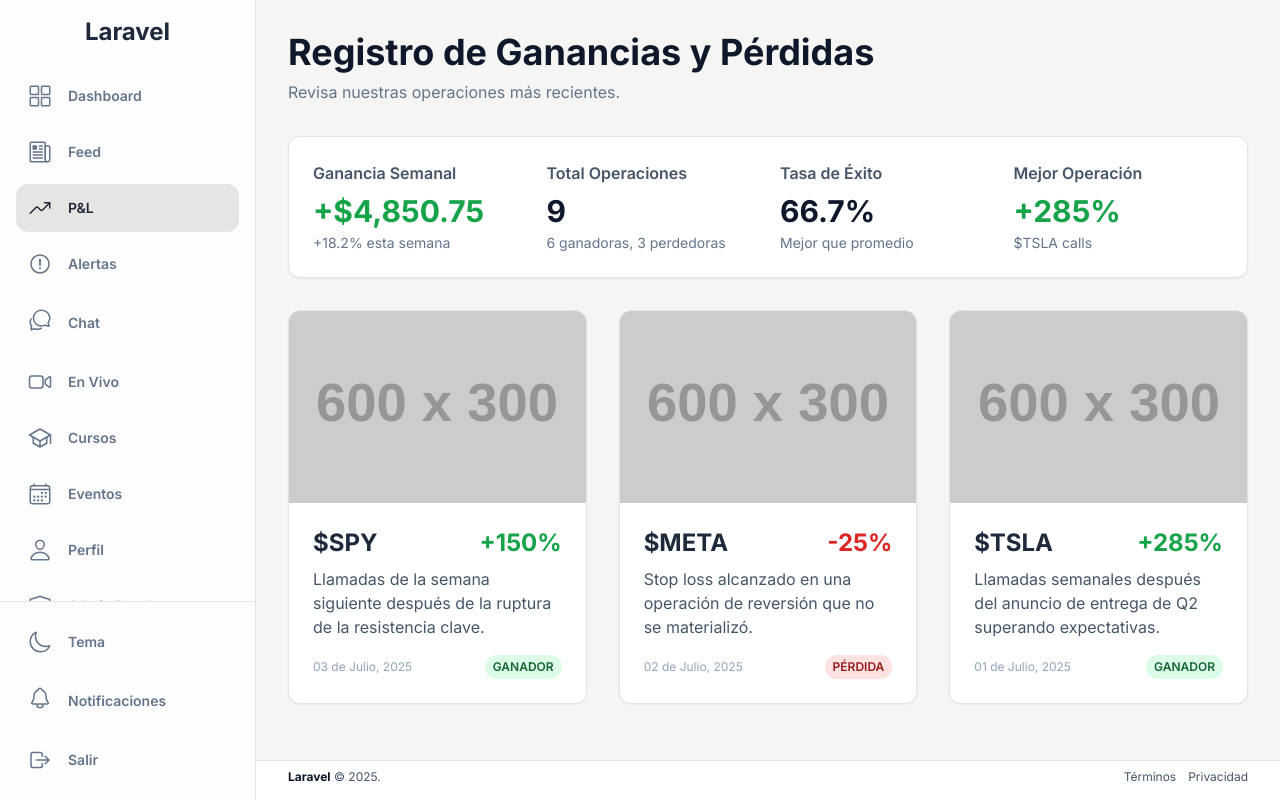
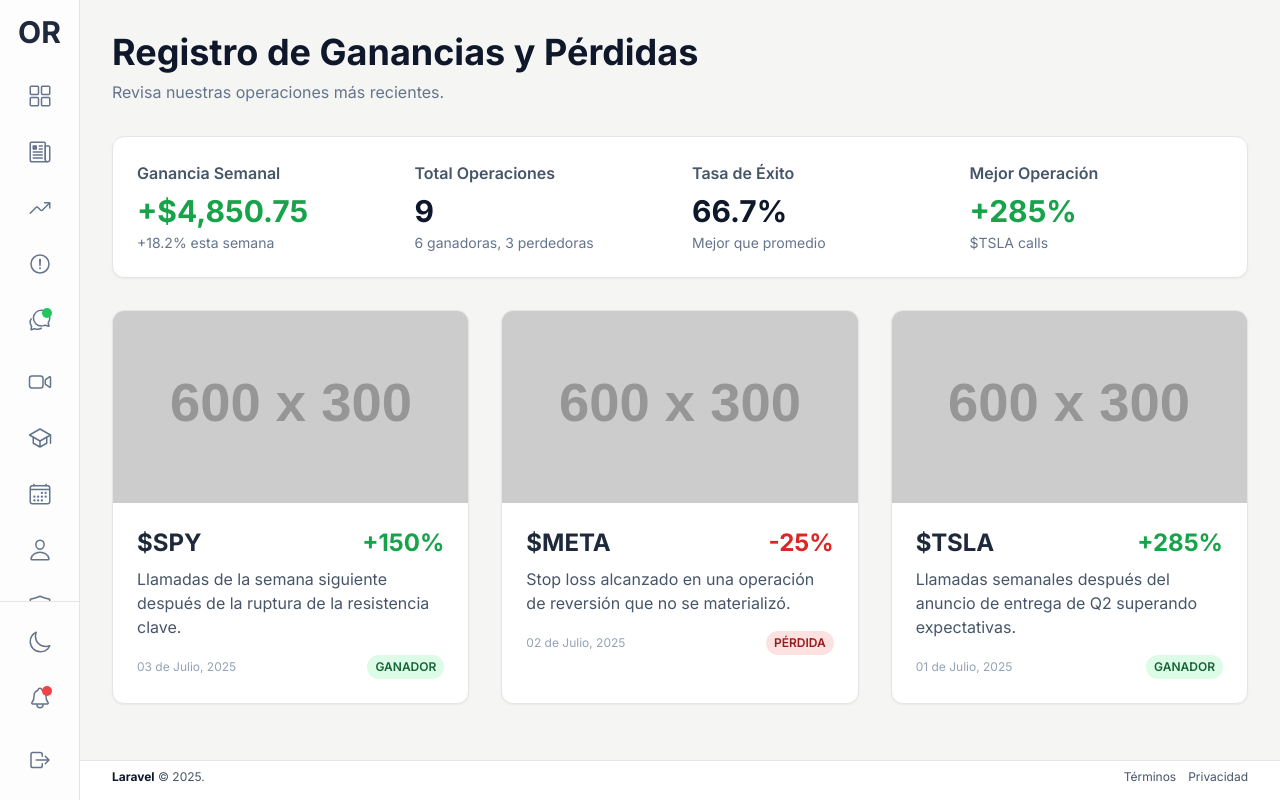
Before and after one commit to AlexCodeForge/cproject, a Laravel app: page /pnl in a window 1280 px wide. Run offline with Laravel 12, Linux system fonts and the light colour scheme; a user stored in the database is signed in; data comes from the database, SQL or seed files in the repository; grey boxes labelled with a size stand in for pictures from a placeholder-image service; data that the repository does not hold is empty; parts of the project's set-up code (start-up, migrations or seed data) failed here and were passed over; some libraries are stand-ins or nearby versions.

Commit message:
feat: task 5 compelted

```diff
--- a/resources/views/layouts/app.blade.php
+++ b/resources/views/layouts/app.blade.php
@@ -197,39 +197,37 @@
                         <ion-icon name="grid-outline" class="text-2xl flex-shrink-0"></ion-icon>
                         <span class="nav-text ml-4 text-sm font-semibold whitespace-nowrap transition-opacity">Dashboard</span>
                     </a>
-                    <a href="{{ route('feed') }}" class="nav-item {{ request()->routeIs('feed') ? 'active bg-stone-200 dark:bg-gray-700 text-slate-800 dark:text-gray-200' : 'text-slate-500 dark:text-gray-400 hover:bg-stone-200 dark:hover:bg-gray-700 hover:text-slate-800 dark:hover:text-gray-200' }} flex items-center p-3 rounded-xl overflow-hidden transition-all" wire:navigate>
+                    <a href="#" class="nav-item flex items-center p-3 rounded-xl overflow-hidden text-slate-500 dark:text-gray-400 hover:bg-stone-200 dark:hover:bg-gray-700 hover:text-slate-800 dark:hover:text-gray-200 transition-all">
                         <ion-icon name="newspaper-outline" class="text-2xl flex-shrink-0"></ion-icon>
                         <span class="nav-text ml-4 text-sm font-semibold whitespace-nowrap transition-opacity">Feed</span>
                     </a>
-                    <a href="{{ route('pnl') }}" class="nav-item {{ request()->routeIs('pnl') ? 'active bg-stone-200 dark:bg-gray-700 text-slate-800 dark:text-gray-200' : 'text-slate-500 dark:text-gray-400 hover:bg-stone-200 dark:hover:bg-gray-700 hover:text-slate-800 dark:hover:text-gray-200' }} flex items-center p-3 rounded-xl overflow-hidden transition-all" wire:navigate>
+                    <a href="#" class="nav-item flex items-center p-3 rounded-xl overflow-hidden text-slate-500 dark:text-gray-400 hover:bg-stone-200 dark:hover:bg-gray-700 hover:text-slate-800 dark:hover:text-gray-200 transition-all">
                         <ion-icon name="trending-up-outline" class="text-2xl flex-shrink-0"></ion-icon>
                         <span class="nav-text ml-4 text-sm font-semibold whitespace-nowrap transition-opacity">P&L</span>
                     </a>
-                    <a href="{{ route('alerts') }}" class="nav-item {{ request()->routeIs('alerts') ? 'active bg-stone-200 dark:bg-gray-700 text-slate-800 dark:text-gray-200' : 'text-slate-500 dark:text-gray-400 hover:bg-stone-200 dark:hover:bg-gray-700 hover:text-slate-800 dark:hover:text-gray-200' }} flex items-center p-3 rounded-xl overflow-hidden transition-all" wire:navigate>
+                    <a href="#" class="nav-item flex items-center p-3 rounded-xl overflow-hidden text-slate-500 dark:text-gray-400 hover:bg-stone-200 dark:hover:bg-gray-700 hover:text-slate-800 dark:hover:text-gray-200 transition-all">
                         <ion-icon name="alert-circle-outline" class="text-2xl flex-shrink-0"></ion-icon>
                         <span class="nav-text ml-4 text-sm font-semibold whitespace-nowrap transition-opacity">Alertas</span>
                     </a>
-                    <a href="{{ route('chat') }}" class="nav-item {{ request()->routeIs('chat') ? 'active bg-stone-200 dark:bg-gray-700 text-slate-800 dark:text-gray-200' : 'text-slate-500 dark:text-gray-400 hover:bg-stone-200 dark:hover:bg-gray-700 hover:text-slate-800 dark:hover:text-gray-200' }} flex items-center p-3 rounded-xl overflow-hidden transition-all" wire:navigate>
+                    <a href="#" class="nav-item flex items-center p-3 rounded-xl overflow-hidden text-slate-500 dark:text-gray-400 hover:bg-stone-200 dark:hover:bg-gray-700 hover:text-slate-800 dark:hover:text-gray-200 transition-all">
                         <div class="relative">
                             <ion-icon name="chatbubbles-outline" class="text-2xl flex-shrink-0"></ion-icon>
-                            @if(auth()->user()->unreadNotifications()->count() > 0)
                             <span class="absolute top-0 right-0 flex h-2.5 w-2.5">
                                 <span class="animate-ping absolute inline-flex h-full w-full rounded-full bg-green-400 opacity-75"></span>
                                 <span class="relative inline-flex rounded-full h-2.5 w-2.5 bg-green-500"></span>
                             </span>
-                            @endif
                         </div>
                         <span class="nav-text ml-4 text-sm font-semibold whitespace-nowrap transition-opacity">Chat</span>
                     </a>
-                    <a href="{{ route('live') }}" class="nav-item {{ request()->routeIs('live') ? 'active bg-stone-200 dark:bg-gray-700 text-slate-800 dark:text-gray-200' : 'text-slate-500 dark:text-gray-400 hover:bg-stone-200 dark:hover:bg-gray-700 hover:text-slate-800 dark:hover:text-gray-200' }} flex items-center p-3 rounded-xl overflow-hidden transition-all" wire:navigate>
+                    <a href="#" class="nav-item flex items-center p-3 rounded-xl overflow-hidden text-slate-500 dark:text-gray-400 hover:bg-stone-200 dark:hover:bg-gray-700 hover:text-slate-800 dark:hover:text-gray-200 transition-all">
                         <ion-icon name="videocam-outline" class="text-2xl flex-shrink-0"></ion-icon>
                         <span class="nav-text ml-4 text-sm font-semibold whitespace-nowrap transition-opacity">En Vivo</span>
                     </a>
-                    <a href="{{ route('courses') }}" class="nav-item {{ request()->routeIs('courses') ? 'active bg-stone-200 dark:bg-gray-700 text-slate-800 dark:text-gray-200' : 'text-slate-500 dark:text-gray-400 hover:bg-stone-200 dark:hover:bg-gray-700 hover:text-slate-800 dark:hover:text-gray-200' }} flex items-center p-3 rounded-xl overflow-hidden transition-all" wire:navigate>
+                    <a href="#" class="nav-item flex items-center p-3 rounded-xl overflow-hidden text-slate-500 dark:text-gray-400 hover:bg-stone-200 dark:hover:bg-gray-700 hover:text-slate-800 dark:hover:text-gray-200 transition-all">
                         <ion-icon name="school-outline" class="text-2xl flex-shrink-0"></ion-icon>
                         <span class="nav-text ml-4 text-sm font-semibold whitespace-nowrap transition-opacity">Cursos</span>
                     </a>
-                    <a href="{{ route('events') }}" class="nav-item {{ request()->routeIs('events') ? 'active bg-stone-200 dark:bg-gray-700 text-slate-800 dark:text-gray-200' : 'text-slate-500 dark:text-gray-400 hover:bg-stone-200 dark:hover:bg-gray-700 hover:text-slate-800 dark:hover:text-gray-200' }} flex items-center p-3 rounded-xl overflow-hidden transition-all" wire:navigate>
+                    <a href="#" class="nav-item flex items-center p-3 rounded-xl overflow-hidden text-slate-500 dark:text-gray-400 hover:bg-stone-200 dark:hover:bg-gray-700 hover:text-slate-800 dark:hover:text-gray-200 transition-all">
                         <ion-icon name="calendar-outline" class="text-2xl flex-shrink-0"></ion-icon>
                         <span class="nav-text ml-4 text-sm font-semibold whitespace-nowrap transition-opacity">Eventos</span>
                     </a>
@@ -258,12 +256,10 @@
                 <button id="notifications-toggle" title="Notificaciones" class="w-full flex items-center p-3 rounded-xl text-slate-500 dark:text-gray-400 hover:bg-stone-200 dark:hover:bg-gray-700 hover:text-slate-800 dark:hover:text-gray-200 transition-all overflow-hidden">
                     <div class="relative">
                         <ion-icon name="notifications-outline" class="text-2xl flex-shrink-0"></ion-icon>
-                        @if(auth()->user()->unreadNotifications()->count() > 0)
                         <span class="absolute top-0 right-0 flex h-2.5 w-2.5">
                             <span class="animate-ping absolute inline-flex h-full w-full rounded-full bg-red-400 opacity-75"></span>
                             <span class="relative inline-flex rounded-full h-2.5 w-2.5 bg-red-500"></span>
                         </span>
-                        @endif
                     </div>
                     <span class="nav-text ml-4 text-sm font-semibold whitespace-nowrap transition-opacity">Notificaciones</span>
                 </button>
@@ -317,41 +313,33 @@
             </div>
         </aside>
 
-        <!-- =================================================================== -->
-        <!-- COMPONENT: MOBILE BOTTOM NAVIGATION                                 -->
-        <!-- =================================================================== -->
-        <nav class="lg:hidden fixed bottom-0 left-0 right-0 bg-white/80 dark:bg-gray-800/80 backdrop-blur-lg border-t border-stone-200 dark:border-gray-700 flex justify-around py-2 z-30">
-            <a href="{{ route('dashboard') }}" class="mobile-nav-item flex flex-col items-center justify-center w-16 text-xs gap-1 {{ request()->routeIs('dashboard') ? 'text-blue-600 dark:text-blue-400' : 'text-slate-500 dark:text-gray-400' }}">
-                <ion-icon name="grid" class="text-2xl"></ion-icon>
-                <span>Dashboard</span>
+        <!-- MOBILE BOTTOM NAVIGATION -->
+        <nav class="lg:hidden fixed bottom-0 left-0 right-0 bg-white/80 dark:bg-gray-800/80 backdrop-blur-lg border-t border-stone-200 dark:border-gray-700 flex justify-around py-2 z-10">
+            <a href="{{ route('dashboard') }}" class="mobile-nav-item flex flex-col items-center {{ request()->routeIs('dashboard') ? 'text-slate-700 dark:text-gray-200' : 'text-slate-500 dark:text-gray-400' }} p-2">
+                <ion-icon name="grid-outline" class="text-2xl"></ion-icon>
+                <span class="text-xs {{ request()->routeIs('dashboard') ? 'font-bold' : '' }}">Inicio</span>
             </a>
-            <a href="{{ route('feed') }}" class="mobile-nav-item flex flex-col items-center justify-center w-16 text-xs gap-1 {{ request()->routeIs('feed') ? 'text-blue-600 dark:text-blue-400' : 'text-slate-500 dark:text-gray-400' }}">
+            <a href="#" class="mobile-nav-item flex flex-col items-center text-slate-500 dark:text-gray-400 p-2">
                 <ion-icon name="newspaper-outline" class="text-2xl"></ion-icon>
-                <span>Feed</span>
+                <span class="text-xs">Feed</span>
             </a>
-            <a href="{{ route('alerts') }}" class="mobile-nav-item flex flex-col items-center justify-center w-16 text-xs gap-1 {{ request()->routeIs('alerts') ? 'text-blue-600 dark:text-blue-400' : 'text-slate-500 dark:text-gray-400' }}">
+            <a href="#" class="mobile-nav-item flex flex-col items-center text-slate-500 dark:text-gray-400 p-2">
+                <ion-icon name="trending-up-outline" class="text-2xl"></ion-icon>
+                <span class="text-xs">P&L</span>
+            </a>
+            <a href="#" class="mobile-nav-item flex flex-col items-center text-slate-500 dark:text-gray-400 p-2">
                 <ion-icon name="alert-circle-outline" class="text-2xl"></ion-icon>
-                <span>Alertas</span>
+                <span class="text-xs">Alertas</span>
             </a>
-            <a href="{{ route('chat') }}" class="mobile-nav-item flex flex-col items-center justify-center w-16 text-xs gap-1 {{ request()->routeIs('chat') ? 'text-blue-600 dark:text-blue-400' : 'text-slate-500 dark:text-gray-400' }}">
-                <div class="relative">
-                    <ion-icon name="chatbubbles-outline" class="text-2xl"></ion-icon>
-                    {{-- This will be dynamic later --}}
-                    <span class="absolute -top-1 -right-1 flex h-2.5 w-2.5">
-                        <span class="animate-ping absolute inline-flex h-full w-full rounded-full bg-green-400 opacity-75"></span>
-                        <span class="relative inline-flex rounded-full h-2.5 w-2.5 bg-green-500"></span>
-                    </span>
-                </div>
-                <span>Chat</span>
-            </a>
-            <a href="{{ route('profile') }}" class="mobile-nav-item flex flex-col items-center justify-center w-16 text-xs gap-1 {{ request()->routeIs('profile') ? 'text-blue-600 dark:text-blue-400' : 'text-slate-500 dark:text-gray-400' }}">
+            <a href="{{ route('profile') }}" class="mobile-nav-item flex flex-col items-center {{ request()->routeIs('profile') ? 'text-slate-700 dark:text-gray-200' : 'text-slate-500 dark:text-gray-400' }} p-2">
                 <ion-icon name="person-outline" class="text-2xl"></ion-icon>
-                <span>Perfil</span>
+                <span class="text-xs {{ request()->routeIs('profile') ? 'font-bold' : '' }}">Perfil</span>
             </a>
         </nav>
+
+        <div id="overlay" class="fixed inset-0 bg-black/50 z-20 hidden lg:hidden"></div>
+
     </div>
-
-    @stack('scripts')
 
     <!-- Unified Layout JavaScript -->
     <script>
@@ -489,5 +477,7 @@
             }
         });
     </script>
+
+    @stack('scripts')
 </body>
 </html>
```
